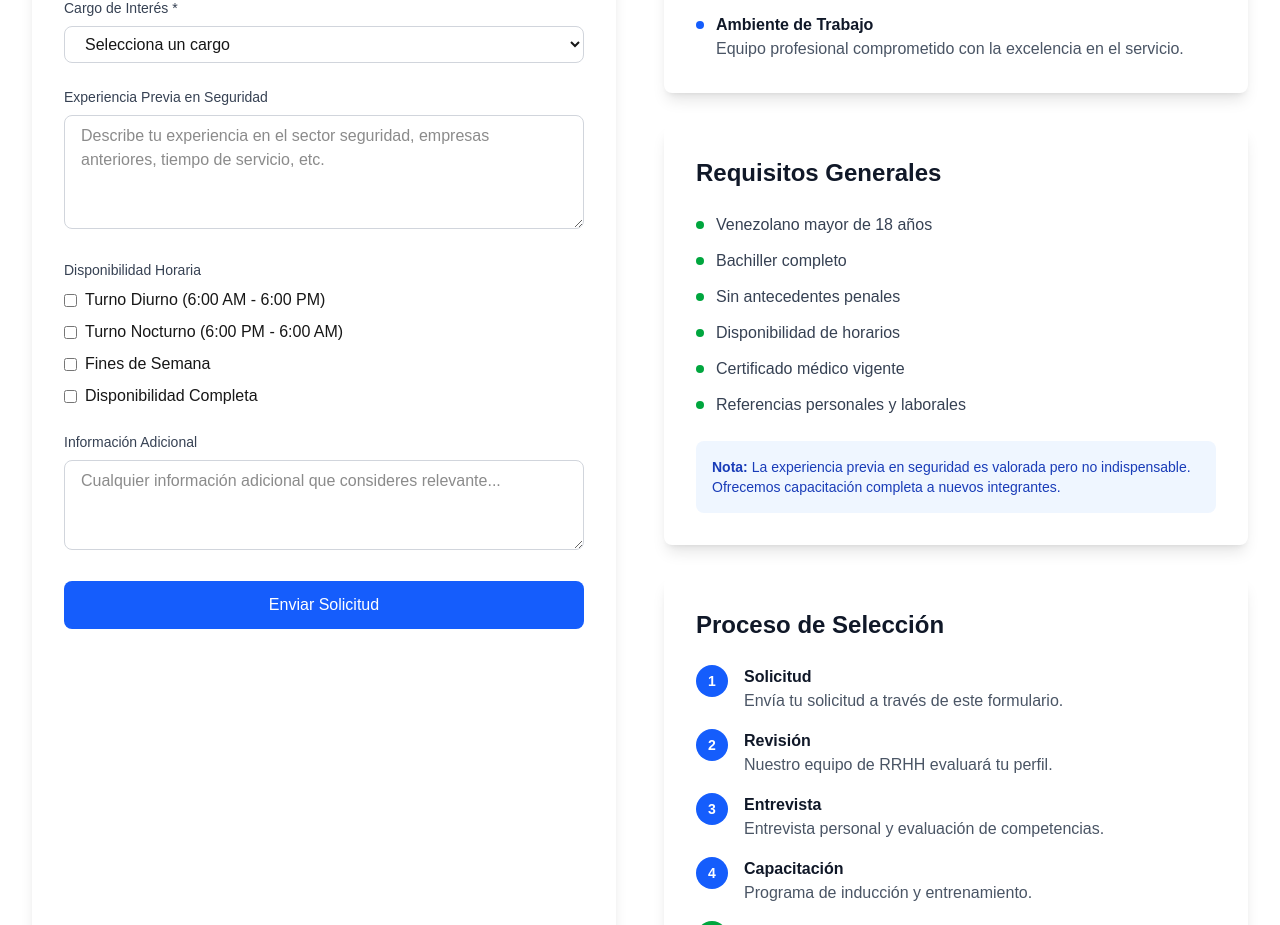
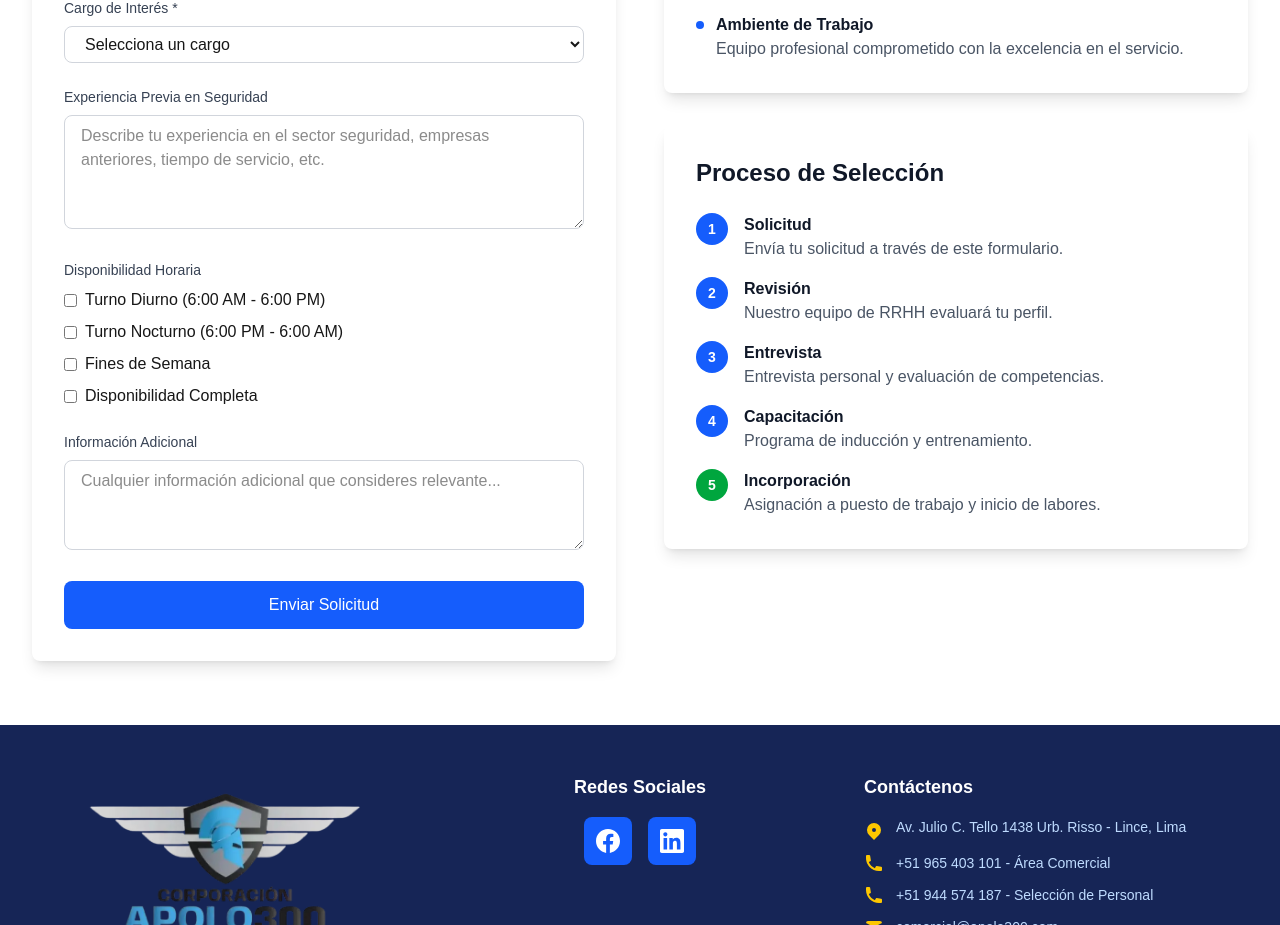
Before and after one commit to josmeleli/apolo300-website, a Next.js app: page /unete-a-nosotros in a window 1280 px wide. Shown: the part 1419-2344 px from the top of the page. Built offline with nearby package versions, Linux system fonts and the light colour scheme.

Commit message:
Remove general requirements section from the Unete a Nosotros page

```diff
--- a/app/unete-a-nosotros/page.tsx
+++ b/app/unete-a-nosotros/page.tsx
@@ -217,47 +217,6 @@ export default function UneteANosotros() {
                 </div>
               </div>
 
-              {/* Requisitos */}
-              <div className="bg-white rounded-lg shadow-lg p-8">
-                <h2 className="text-2xl font-bold text-gray-900 mb-6">
-                  Requisitos Generales
-                </h2>
-
-                <div className="space-y-3">
-                  <div className="flex items-center">
-                    <div className="w-2 h-2 bg-green-600 rounded-full mr-3"></div>
-                    <span className="text-gray-700">Venezolano mayor de 18 años</span>
-                  </div>
-                  <div className="flex items-center">
-                    <div className="w-2 h-2 bg-green-600 rounded-full mr-3"></div>
-                    <span className="text-gray-700">Bachiller completo</span>
-                  </div>
-                  <div className="flex items-center">
-                    <div className="w-2 h-2 bg-green-600 rounded-full mr-3"></div>
-                    <span className="text-gray-700">Sin antecedentes penales</span>
-                  </div>
-                  <div className="flex items-center">
-                    <div className="w-2 h-2 bg-green-600 rounded-full mr-3"></div>
-                    <span className="text-gray-700">Disponibilidad de horarios</span>
-                  </div>
-                  <div className="flex items-center">
-                    <div className="w-2 h-2 bg-green-600 rounded-full mr-3"></div>
-                    <span className="text-gray-700">Certificado médico vigente</span>
-                  </div>
-                  <div className="flex items-center">
-                    <div className="w-2 h-2 bg-green-600 rounded-full mr-3"></div>
-                    <span className="text-gray-700">Referencias personales y laborales</span>
-                  </div>
-                </div>
-
-                <div className="mt-6 p-4 bg-blue-50 rounded-lg">
-                  <p className="text-sm text-blue-800">
-                    <strong>Nota:</strong> La experiencia previa en seguridad es valorada pero no indispensable.
-                    Ofrecemos capacitación completa a nuevos integrantes.
-                  </p>
-                </div>
-              </div>
-
               {/* Proceso de Selección */}
               <div className="bg-white rounded-lg shadow-lg p-8">
                 <h2 className="text-2xl font-bold text-gray-900 mb-6">
```
